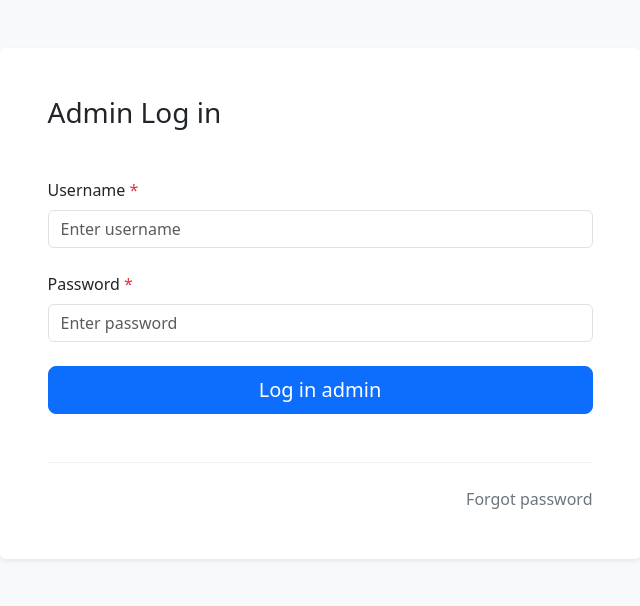
After one commit to 0xbdg/helpdesk, a Flask app: page /admin/ in a window 1280 px wide. The commit adds this page. Shown: the top 606 px of the page, without its empty margins (320-960 px from the left). Run offline with Flask 3, Linux system fonts and the light colour scheme.

Commit message:
oisadjodjaoisjd

```diff
--- a/app/forms.py
+++ b/app/forms.py
@@ -3,11 +3,14 @@ from wtforms import StringField, PasswordField, SubmitField
 from flask_wtf import FlaskForm
 from wtforms.validators import InputRequired, Length, ValidationError
 
-class LoginForm(FlaskForm):
-    username= StringField(validators=[InputRequired(), Length(min=1, max=255)], render_kw={"class":"form-control"})
-    password = PasswordField(validators=[InputRequired(), Length(min=1, max=255)])
+class UserLoginForm(FlaskForm):
+    username= StringField(validators=[InputRequired(), Length(min=1, max=255)], render_kw={"class":"form-control", "placeholder":"Enter username"})
+    password = PasswordField(validators=[InputRequired(), Length(min=1, max=255)], render_kw={"class":"form-control", "placeholder":"Enter password"})
 
-    submit = SubmitField("Log in")
+    submit = SubmitField("Log in", render_kw={"class":"btn btn-lg btn-primary"})
 
-    def validate(self,username):
-        pass
+class AdminLoginForm(FlaskForm):
+    username= StringField(validators=[InputRequired(), Length(min=1, max=255)], render_kw={"class":"form-control", "placeholder":"Enter username"})
+    password = PasswordField(validators=[InputRequired(), Length(min=1, max=255)], render_kw={"class":"form-control", "placeholder":"Enter password"})
+
+    submit = SubmitField("Log in admin", render_kw={"class":"btn btn-lg btn-primary"})
--- a/app/routes.py
+++ b/app/routes.py
@@ -1,6 +1,6 @@
 from app import *
 from .models import *
-from .forms import LoginForm
+from .forms import *
 
 from datetime import datetime
 
@@ -9,17 +9,32 @@ def load_user(user_id):
     return User.query.get(int(user_id))
 
 @app.route("/", methods=["POST","GET"])
-def login():
-    form = LoginForm()
+def userlogin():
+    form = UserLoginForm()
 
     if form.validate_on_submit():
         user = User.query.filter_by(username=form.username.data).first()
         if user:
             login_user(user)
             return redirect("/helpdesk")
-    return render_template("pages/login.html", form=form)
+    return render_template("client/pages/login.html", form=form)
 
-@app.route("/helpdesk", methods=["POST", "GET"])
+@app.route("/admin/", methods=["POST","GET"])
+def adminlogin():
+    form = AdminLoginForm()
+
+    if form.validate_on_submit():
+        user = Admin.query.filter_by(username=form.username.data).first()
+        if user:
+            login_user(user)
+            return redirect("/admin/dashboard/")
+    return render_template("admin/pages/login.html", form=form)
+
+@app.route("/admin/dashboard/")
+def dashboard():
+    return render_template("admin/pages/index.html")
+
+@app.route("/helpdesk/", methods=["POST", "GET"])
 @login_required
 def index():
     if request.method == "POST":
@@ -37,4 +52,4 @@ def index():
 
     elif request.method == "GET":
         tickets = Tickets.query.all()
-        return render_template("pages/index.html", tickets=tickets)
+        return render_template("client/pages/index.html", tickets=tickets)
--- /dev/null
+++ b/app/templates/admin/pages/index.html
@@ -0,0 +1,5 @@
+{% extends "admin/base.html" %}
+
+{% block contents %}
+<h1>Admin</h1>
+{% endblock %}
--- /dev/null
+++ b/app/templates/admin/pages/login.html
@@ -0,0 +1,49 @@
+{% extends "admin/base.html" %}
+
+{% block title %}Admin Login{% endblock %}
+
+{% block contents %}
+<div class="bg-light py-3 py-md-5">
+    <div class="container">
+      <div class="row justify-content-md-center">
+        <div class="col-12 col-md-11 col-lg-8 col-xl-7 col-xxl-6">
+          <div class="bg-white p-4 p-md-5 rounded shadow-sm">
+            <div class="row">
+              <div class="col-12">
+                <div class="mb-5">
+                  <h3>Admin Log in</h3>
+                </div>
+              </div>
+            </div>
+            <form action="{{ url_for("adminlogin")}}" method="POST">
+              <input type="hidden" name="csrf_token" value = "{{ csrf_token() }}" />
+              <div class="row gy-3 gy-md-4 overflow-hidden">
+                <div class="col-12">
+                  <label for="email" class="form-label">Username <span class="text-danger">*</span></label>
+                  {{ form.username}}
+                </div>
+                <div class="col-12">
+                  <label for="password" class="form-label">Password <span class="text-danger">*</span></label>
+                  {{ form.password }}
+                </div>
+                <div class="col-12">
+                  <div class="d-grid">
+                    {{ form.submit }}
+                  </div>
+                </div>
+              </div>
+            </form>
+            <div class="row">
+              <div class="col-12">
+                <hr class="mt-5 mb-4 border-secondary-subtle">
+                <div class="d-flex gap-2 gap-md-4 flex-column flex-md-row justify-content-md-end">
+                  <a href="#!" class="link-secondary text-decoration-none">Forgot password</a>
+                </div>
+              </div>
+            </div>
+          </div>
+        </div>
+      </div>
+    </div>
+</div>
+{% endblock %}
--- a/requirements.txt
+++ b/requirements.txt
@@ -2,4 +2,3 @@ flask
 flask-login
 flask-sqlalchemy
 flask-migrate
-flask-admin
```
Also changed, not shown: app/models.py (+13 -2 lines), app/templates/client/base.html (added, +18 -0 lines), app/templates/client/pages/login.html (renamed from app/templates/pages/login.html, +9 -17 lines), app/templates/admin/base.html (renamed from app/templates/base.html), app/templates/client/pages/index.html (renamed from app/templates/pages/index.html).
